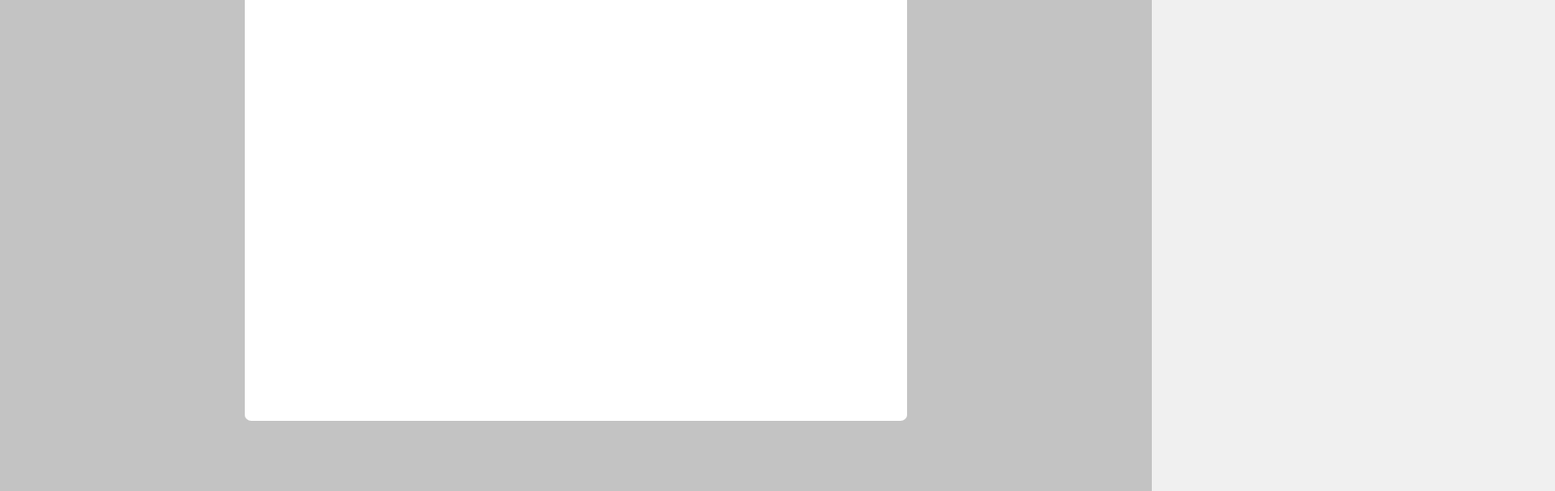
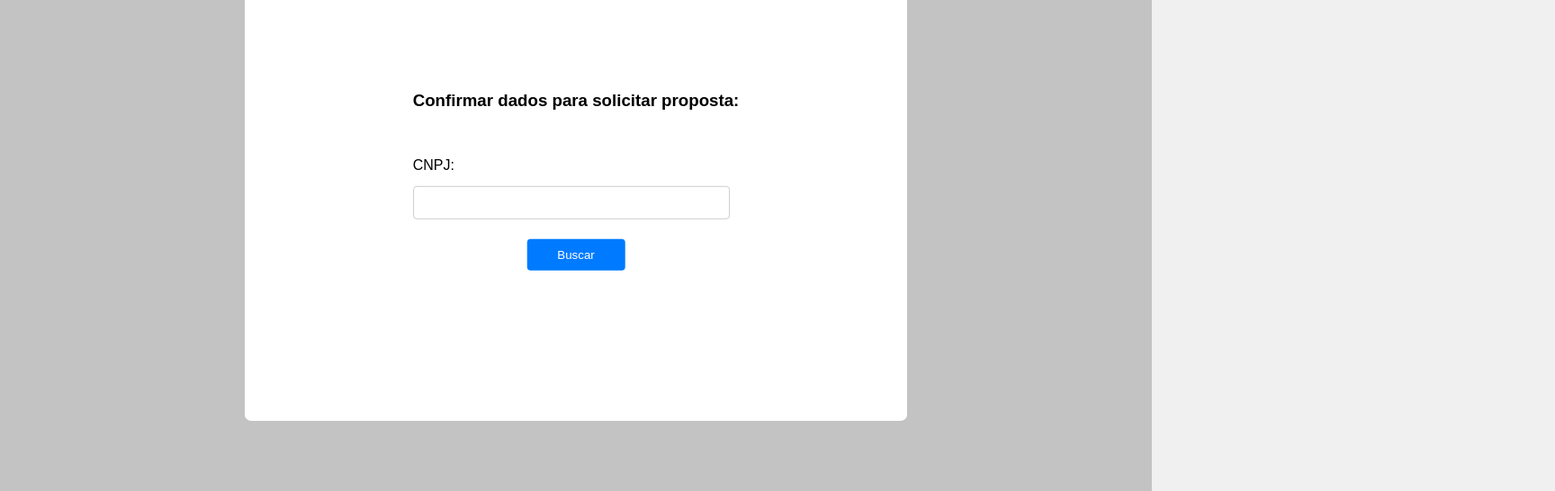
Before and after one commit to vitoralves62/furnas, a React app: page /confirmar-dados in a window 1280 px wide. Shown: the part 254-800 px from the top of the page at 90% size, 1728 px wide, since content can reach past the window. Built offline with nearby package versions, Linux system fonts and the light colour scheme.

Commit message:
refactor(Finish ConfirmData  page):

```diff
--- a/src/components/MainHeader/index.js
+++ b/src/components/MainHeader/index.js
@@ -3,12 +3,13 @@ import styles from './mainHeader.module.css';
 import Background from "../Background/bg.js";
 import Logo from "../../assets/logo.png";
 
-export default function MainHeader(){
+export default function MainHeader({ children }){
     return(
         <div>
             <div>
                 <Background />
                 <div className={styles.modalContainer}>
+                    {children}
                 </div>
                 <img
                     src={Logo}
--- a/src/components/MainHeader/mainHeader.module.css
+++ b/src/components/MainHeader/mainHeader.module.css
@@ -10,12 +10,12 @@
   display: flex;
   align-items: center;
   transform: translate(50%, -50%);
-
 }
 
 .Logo{
   position: absolute;
   width: 8%;
-  top: 15%;
-  left: 44.5%;
+  top: 25%;
+  right: 50%;
+  transform: translate(50%, -50%);
 }
--- a/src/components/inputs/cnpj-input/cnpjInput.js
+++ b/src/components/inputs/cnpj-input/cnpjInput.js
@@ -3,8 +3,7 @@ import React, { useCallback, useState } from "react";
 import { useForm, Controller } from 'react-hook-form';
 
 
-export default function CnpjInput(){
-    const [CNPJ, setCNPJ] = useState("");
+export default function CnpjInput({value, onChange, errors, name}){
     const {control} = useForm();
 
     const formatCNPJ = (cnpj) => {
@@ -27,31 +26,34 @@ export default function CnpjInput(){
 
         newCNPJ = formatCNPJ(newCNPJ);
 
-        setCNPJ(newCNPJ);
+        onChange(newCNPJ);
     };
 
     return (
         <div className={styles.formContainer}>
             <label>
                 <Controller
-                    render={({ field }) => (
-                    <input
-                        {...field}
-                        type="text"
-                        value={CNPJ}
-                        onChange={handleChangeCNPJ} // Utiliza a função de formatação ao alterar o CNPJ
-                        maxLength={14} // Define o máximo de caracteres permitidos
-                    />
-                    )}
                     control={control}
                     name="CNPJ"
                     rules={{
-                    required: "Campo obrigatório",
-                    pattern: {
-                        value: /(\d{2})(\d{3})(\d{3})(\d{4})(\d{2})/,
-                        message: "CNPJ inválido",
-                    },
+                        required: "Campo obrigatório",
+                        pattern: {
+                            value: /(\d{2})(\d{3})(\d{3})(\d{4})(\d{2})/,
+                            message: "CNPJ inválido",
+                        },
                     }}
+                    render={({ field }) => (
+                    <div>
+                        <input
+                        {...field}
+                        type="text"
+                        value={value}
+                        onChange={handleChangeCNPJ}
+                        maxLength={14}
+                        />
+                        {errors[name] && <p className={styles.error}>{errors[name].message}</p>}
+                    </div>
+                    )}
                 />
             </label>
         </div>
--- a/src/pages/DataConfirm/dataConfirm.module.css
+++ b/src/pages/DataConfirm/dataConfirm.module.css
@@ -1,20 +1,23 @@
 .formItens{
   position: absolute;
-  top: 40%;
-  left: 37%;
-
+  top: 50%;
+  right: 50%;
+  transform: translate(50%, -50%);
+  align-items: center;
 }
 .SearchButton{
-  width: 20%;
+  width: 30%;
   position: absolute;
-  left: 51%;
   top: 150%;
+  right: 50%;
+  transform: translate(50%, -50%);
 }
 
 .CnpjInput{
   position: relative;
-  width: 400%;
+  width: 350%;
   position: absolute;
-  left: 0%;
-  top: 100%;
+  top: 120%;
+  left: -175%;
+  transform: translate(50%, -50%);
 }
--- a/src/pages/DataConfirm/index.js
+++ b/src/pages/DataConfirm/index.js
@@ -1,23 +1,57 @@
 import styles from "./dataConfirm.module.css";
 import React, { useCallback, useState } from "react";
+import { useForm } from 'react-hook-form';
 
 import CnpjInput from "../../components/inputs/cnpj-input/cnpjInput.js"
 
 import MainHeader from "../../components/MainHeader/index.js";
+import { useNavigate } from "react-router-dom";
 
 export default function DataConfirmPage(){
+    const [cnpj, setCNPJ] = useState("");
+    const { handleSubmit, control, formState: { errors } } = useForm();
+    const navigate = useNavigate();
+
+    const buttonState = cnpj.trim() === "";
+
+    const onSubmit = useCallback(async (data) => {
+        try {
+            const response = await fetch(
+                'https://apigateway.conectagov.estaleiro.serpro.gov.br/api-cnpj-basica/v2/basica/',
+            {
+                method: 'GET',
+                headers:{
+
+                }
+            })
+            const responseData = await response.json();
+        } catch (error) {
+
+        }
+    })
 
     return (
         <div>
             <MainHeader>
                 <div className={styles.formContainer}>
-                    <form  className={styles.formItens}>
-                        <h4>Confirmar dados para solicitar proposta:</h4>
+                    <form  className={styles.formItens} onSubmit={handleSubmit(onSubmit)}>
+                        <h3>Confirmar dados para solicitar proposta:</h3>
+                        <br></br>
                         <p>CNPJ:</p>
                         <div className={styles.CnpjInput}>
-                            <CnpjInput/>
+                            <CnpjInput
+                                value={cnpj}
+                                onChange={setCNPJ}
+                                control={control}
+                                errors={errors}
+                            />
                         </div>
-                        <button className={styles.SearchButton}>
+                        <button
+                            className={styles.SearchButton}
+                            type="submit"
+                            disabled={buttonState}
+                            // onClick={teste}
+                        >
                             Buscar
                         </button>
                     </form>
```
